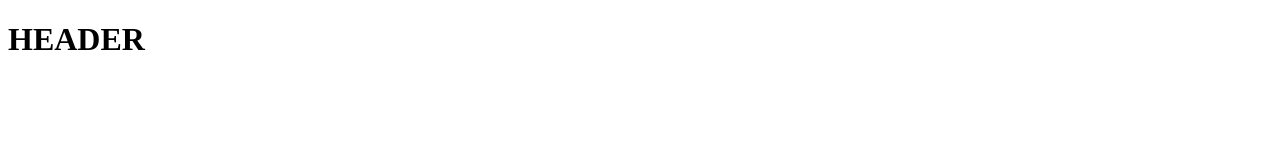
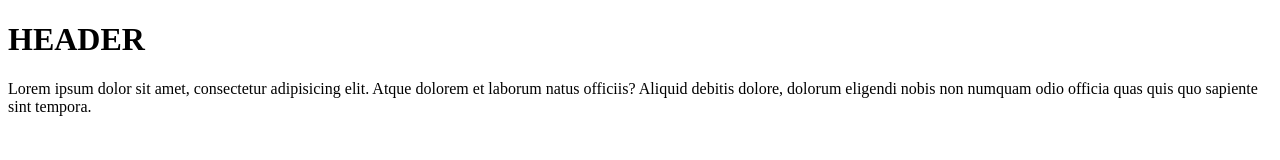
Before and after one commit to Imanbeq/12.02, a plain HTML site: page index.html in a window 1280 px wide. Drawn offline with Linux system fonts and the light colour scheme.

Commit message:
feat: added content

```diff
--- a/index.html
+++ b/index.html
@@ -11,5 +11,8 @@
     <header>
         <h1>HEADER</h1>
     </header>
+    <div class="content">
+        <p>Lorem ipsum dolor sit amet, consectetur adipisicing elit. Atque dolorem et laborum natus officiis? Aliquid debitis dolore, dolorum eligendi nobis non numquam odio officia quas quis quo sapiente sint tempora.</p>
+    </div>
 </body>
 </html>
```
